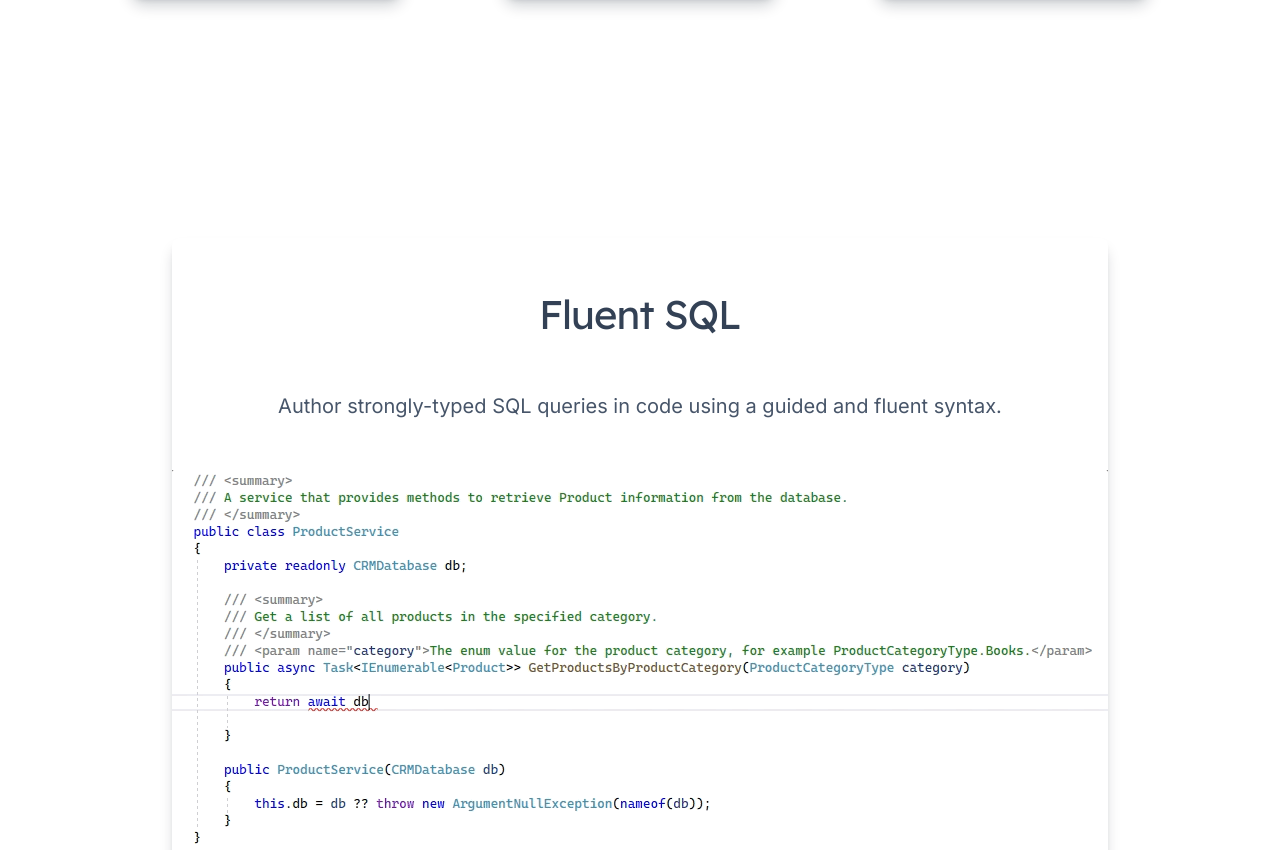
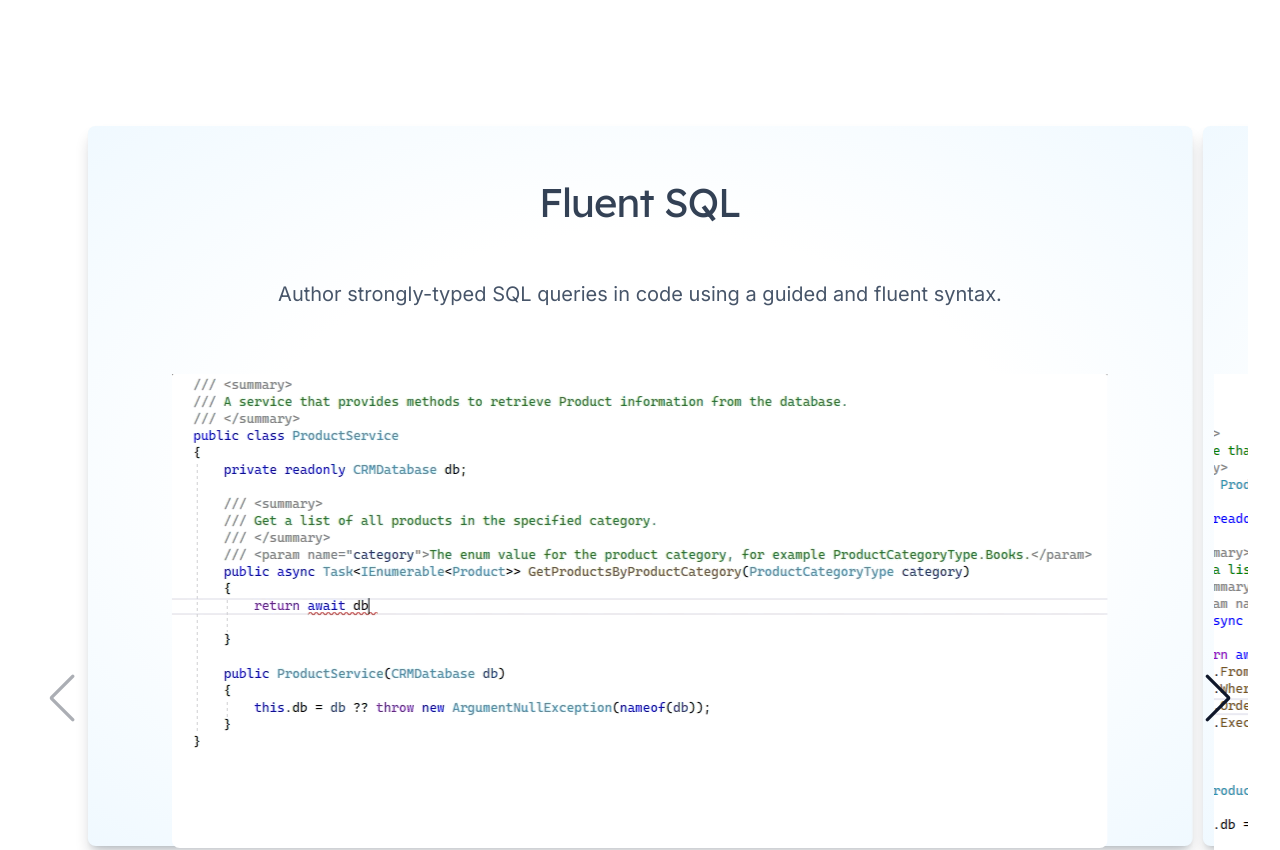
Before and after one commit to dbExpression-team/dbExpression.com, a Next.js app: page / in a window 1280 px wide. Shown: the part 3293-4143 px from the top of the page. Built offline with nearby package versions, Linux system fonts and the light colour scheme; no server answers; a web font is replaced by a local one.

Commit message:
carousel, color and spacing

```diff
--- a/src/components/Benefits.jsx
+++ b/src/components/Benefits.jsx
@@ -113,7 +113,6 @@ export function Benefits() {
       aria-label="Benefits to using dbExpression"
       className="pt-20 sm:pt-32 bg-white dark:bg-slate-900"
     >
-      <Container>
         <div className="grid grid-rows-1 lg:grid-cols-2 xl:grid-cols-3 gap-24 mx-8 md:mx-16 xl:mx-24 pb-24">
         {features.map((feature, idx) => (
             <div key={feature.id} className={clsx(idx % 2 == 0 ? 'bg-gradient-to-br' : 'bg-gradient-to-tl', idx > 2 ? 'xl:bg-gradient-to-tr' : 'xl:bg-gradient-to-bl', 'rounded-2xl shadow-lg shadow-blue-900/20 from-emerald-200/80 via-pink-400/80 to-sky-400/80 dark:from-emerald-100 dark:via-pink-300 dark:to-sky-400 flex flex-col gap-y-6')}>
@@ -124,7 +123,7 @@ export function Benefits() {
                           <feature.icon />
                       </div>
                     </div>
-                    <h2 className="py-6 lg:pt-12 font-display text-2xl text-sky-900 text-center">
+                    <h2 className="py-8 lg:pt-12 font-display text-2xl text-sky-900 text-center">
                       <span className={clsx('inline-block align-text-top', feature.textColor)}>{feature.summary}</span>
                     </h2>
                     <div className="md:pt-6 lg:pt-12 text-base text-lg text-slate-600 dark:text-slate-300 text-center">
@@ -136,7 +135,6 @@ export function Benefits() {
           ))
           }
         </div>
-      </Container>
     </section>
   )
 }
--- a/src/components/PrimaryFeatures.jsx
+++ b/src/components/PrimaryFeatures.jsx
@@ -21,13 +21,13 @@ const features = [
   {
      title: 'Intellisense',
      image: intellisenseWithDatabaseAttributes,
-     description: 'See column names, column data types, table indexes, and many more in intellisense - no need to switch to another view.',
+     description: 'See database names, data types, indexes, and many more in intellisense - no need to switch to another view.',
      timeToRead: 8
    },
    {
      title: 'Seamless workflow',
      image: workflow,
-     description: 'Make database changes, regenerate code using the dbExpression dotnet tool, and immediately see the impact from the compiler.',
+     description: 'Make database changes, regenerate code, and immediately see the impact from the compiler.',
      timeToRead: 12
    },
    {
@@ -45,8 +45,10 @@ export function PrimaryFeatures() {
       aria-label='dbExpression Features'
       className='relative dark:bg-slate-900 pt-14 pb-28 sm:py-20 bg-white-100'
     >
+    <div className='swiper-container dark:swiper-container-dark px-8'>
       <Swiper
-        spaceBetween={30}
+        spaceBetween={10}
+        slidesPerView={1.1}
         centeredSlides={true}
         autoplay={{
           disableOnInteraction: true,
@@ -54,21 +56,21 @@ export function PrimaryFeatures() {
         pagination={{
           clickable: true,
         }}
-        navigation={false}
+        navigation={true}
         modules={[Autoplay, Pagination, Navigation]}
         className='swiper h-full w-full'
       >
         {features.map((feature) => (
             <SwiperSlide
-              key={feature.title} className='py-16 bg-white dark:bg-slate-900 bg-[radial-gradient(ellipse_at_center,_var(--tw-gradient-stops))] from-white to-sky-50 dark:from-sky-500 dark:via-sky-900 dark:to-slate-900'
+              key={feature.title} className='py-16 bg-white dark:bg-slate-900'
               data-swiper-autoplay={feature.timeToRead * 1000}
             >
-              <div className='text-center bg-white dark:bg-transparent shadow-lg shadow-blue-900/20 rounded-lg dark:shadow-none'>
+              <div className='text-center w-full justify-center bg-white dark:bg-transparent shadow-lg shadow-blue-900/20 rounded-lg dark:shadow-none bg-[radial-gradient(ellipse_at_center,_var(--tw-gradient-stops))] from-white via-white to-sky-50 dark:from-slate-900 dark:via-slate-900 dark:to-slate-900'>
                 <h2 className='pt-12 font-display text-3xl tracking-tight text-slate-700 dark:text-white md:text-4xl'><span>{feature.title}</span></h2>
-                <div className='py-6 lg:py-12 text-xl text-lg text-slate-600 dark:text-slate-300 text-center'><span>{feature.description}</span></div>
-                <div className='h-[calc(40vh-80px)] xl:h-[calc(75vh-128px)] w-full'>
+                <div className='h-56 md:h-32 lg:h-36 px-8 md:px-24 lg:px-36 py-6 md:py-8 lg:py-12 text-xl text-lg text-slate-600 dark:text-slate-300 text-center'>{feature.description}</div>
+                <div className='h-[calc(40vh-80px)] xl:h-[calc(75vh-128px)]'>
                   <Image
-                    className='rounded-b-lg dark:rounded-lg block object-cover'
+                    className='rounded-b-lg dark:rounded-lg object-left'
                     src={feature.image}
                     alt=''
                     priority
@@ -78,6 +80,7 @@ export function PrimaryFeatures() {
             </SwiperSlide>
           ))}
       </Swiper>
+      </div>
     </section>
   )
 }
--- a/src/styles/app.css
+++ b/src/styles/app.css
@@ -2,13 +2,19 @@
 @tailwind components;
 @tailwind utilities;
 
-@layer base {
-    img {
-        @apply rounded-xl border-2 border-slate-200 dark:border-slate-800 opacity-90;
+@layer utilities {
+    .swiper {
+        width: 100%;
+        height: 100%;
     }
-}
 
-@layer utilities {
+    .swiper-slide img {
+        display: block;
+        width: 100%;
+        height: 100%;
+        object-fit: cover;
+    }
+
     .swiper-slide {
         text-align: center;
         font-size: 18px;
@@ -28,4 +34,35 @@
         -webkit-align-items: center;
         align-items: center;
     }
+
+    .swiper-container {
+        --swiper-theme-color: #000;
+
+        --swiper-navigation-size: 48px;
+        --swiper-navigation-color: var(--swiper-theme-color);
+
+        --swiper-pagination-color: var(--swiper-theme-color);
+        --swiper-pagination-bullet-horizontal-gap: 4px;
+        --swiper-pagination-bullet-vertical-gap: 6px;
+        --swiper-pagination-bullet-size: 10px;
+        --swiper-pagination-bullet-width: 10px;
+        --swiper-pagination-bullet-height: 10px;
+        --swiper-pagination-bullet-opacity: 1;
+        --swiper-pagination-bullet-inactive-color: #94a3b8;
+        --swiper-pagination-bullet-inactive-opacity: .6;
+        --swiper-pagination-bullet-horizontal-gap: 6px;
+
+        --swiper-preloader-color: var(--swiper-theme-color);
+        --swiper-virtual-size: 80px;
+    }
+
+    .swiper-container-dark {
+        --swiper-theme-color: #f1f5f9;
+    }
+
+    .swiper-container .swiper-button-next, .swiper-container .swiper-button-prev {
+        top: 75%;
+        color: #0f172a;
+        padding: 20px;
+    }
 }
--- a/src/styles/tailwind.css
+++ b/src/styles/tailwind.css
@@ -4,6 +4,7 @@
 @import './slider.css';
 @import './fonts.css';
 @import './prism.css';
+@import './app.css';
 
 #__next {
   min-height: 100%;
```
Also changed, not shown: src/components/SecondaryFeatures.jsx (+15 -15 lines).
